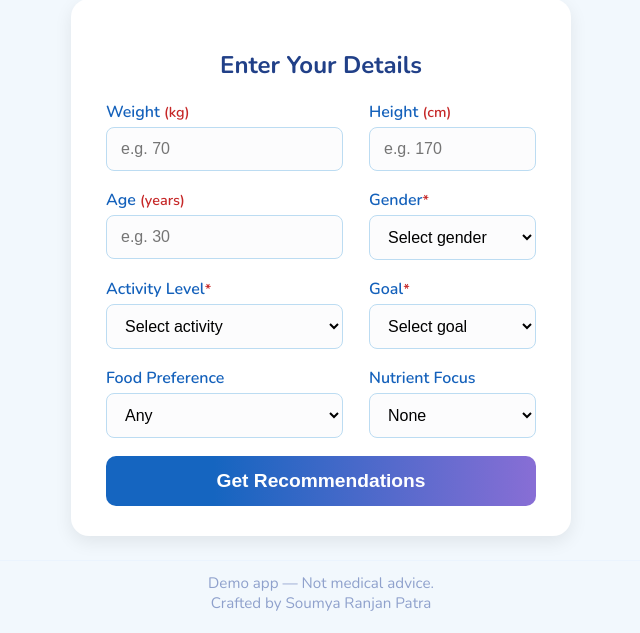
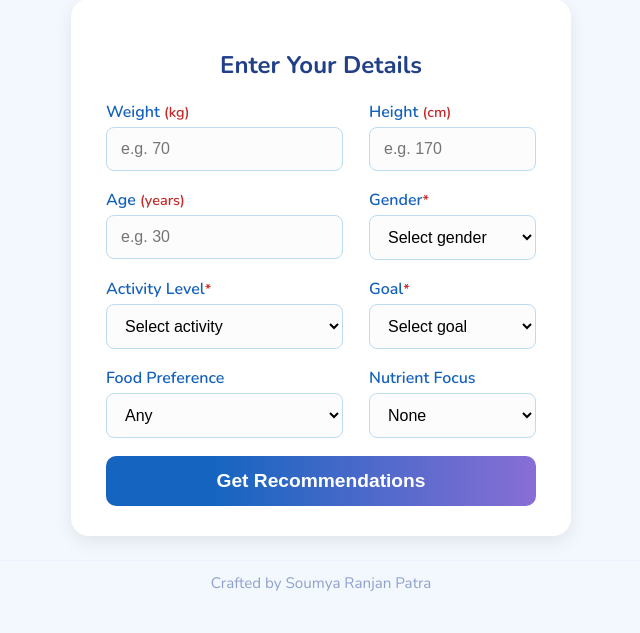
Before and after one commit to srpanalytics/NutriGoAI, a Flask app: page / in a window 1280 px wide. Shown: the part 230-863 px from the top of the page, without its empty margins (319-959 px from the left). After the commit the page ends 821 px from the top, so only its background shows below. Run offline with Flask 3, Linux system fonts and the light colour scheme.

Commit message:
base html changes

```diff
--- a/templates/base.html
+++ b/templates/base.html
@@ -25,7 +25,6 @@
   <footer>
     <hr>
     <div class="footer-content">
-      Demo app — Not medical advice.<br>
       Crafted by Soumya Ranjan Patra
     </div>
   </footer>
```
